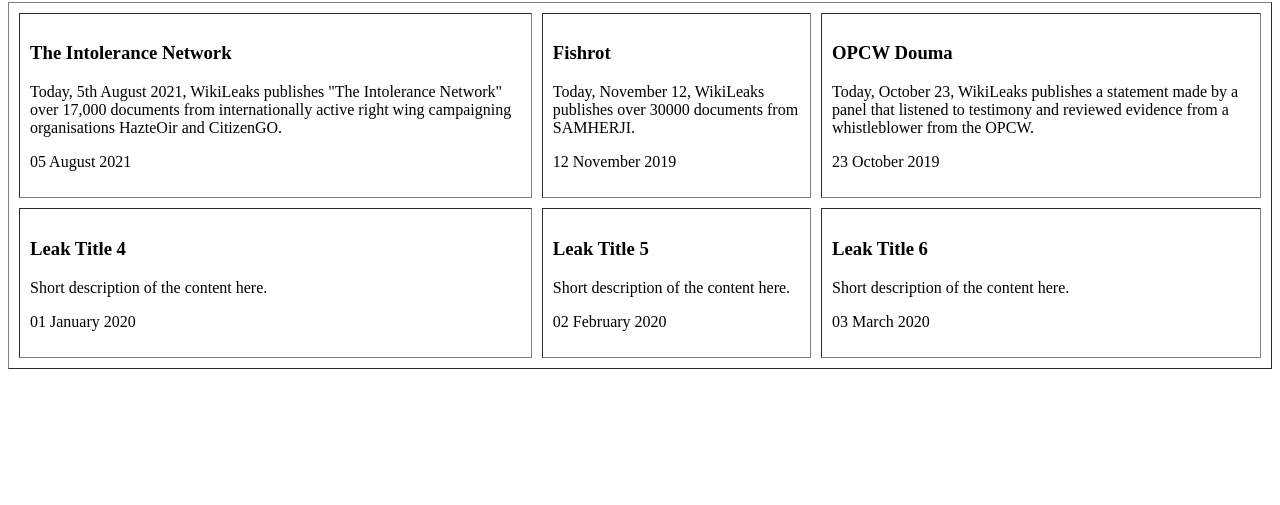
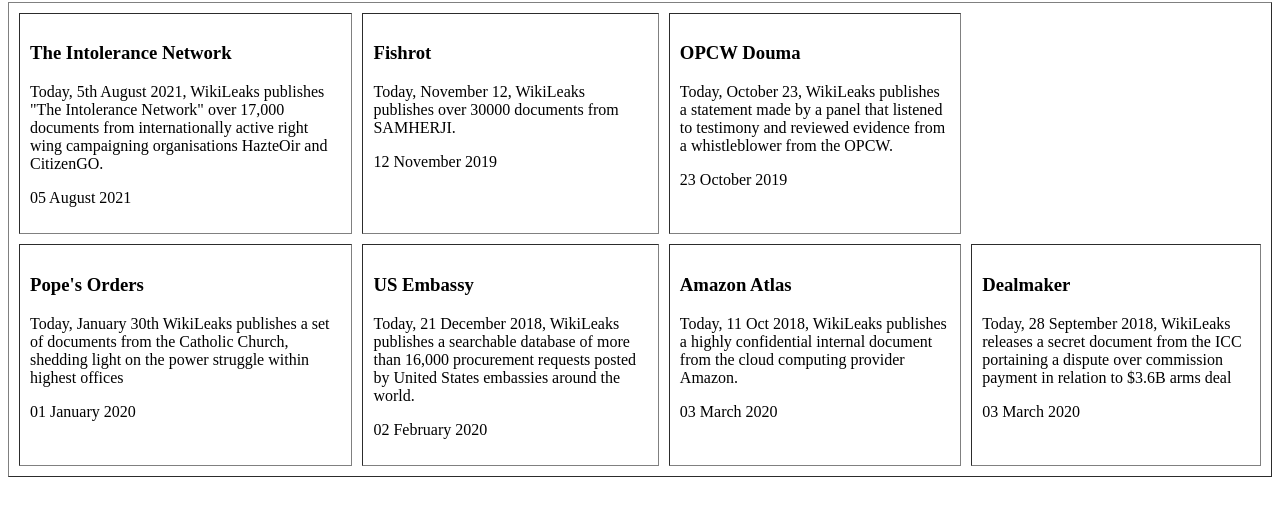
Before and after one commit to Jm1109154414/Jm1109154414.github.io, a plain HTML site: page wikileaks/index.html in a window 1280 px wide. Shown: the part 199-704 px from the top of the page. Drawn offline with Linux system fonts and the light colour scheme.

Commit message:
Wikileaks

```diff
--- a/wikileaks/index.html
+++ b/wikileaks/index.html
@@ -57,22 +57,28 @@
         <tr>
             <td valign="top">
 
-                <h3>Leak Title 4</h3>
-                <p>Short description of the content here.</p>
+                <h3>Pope's Orders</h3>
+                <p>Today, January 30th WikiLeaks publishes a set of documents from the Catholic Church, shedding light on the power struggle within highest offices</p>
                 <p>01 January 2020</p>
             </td>
 
             <td valign="top">
 
-                <h3>Leak Title 5</h3>
-                <p>Short description of the content here.</p>
+                <h3>US Embassy</h3>
+                <p>Today, 21 December 2018, WikiLeaks publishes a searchable database of more than 16,000 procurement requests posted by United States embassies around the world.</p>
                 <p>02 February 2020</p>
             </td>
 
             <td valign="top">
 
-                <h3>Leak Title 6</h3>
-                <p>Short description of the content here.</p>
+                <h3>Amazon Atlas</h3>
+                <p>Today, 11 Oct 2018, WikiLeaks publishes a highly confidential internal document from the cloud computing provider Amazon.</p>
+                <p>03 March 2020</p>
+            </td>
+             <td valign="top">
+
+                <h3>Dealmaker</h3>
+                <p>Today, 28 September 2018, WikiLeaks releases a secret document from the ICC portaining a dispute over commission payment in relation to $3.6B arms deal</p>
                 <p>03 March 2020</p>
             </td>
         </tr>
```
Also changed, not shown: wikileaks_v1/Amazon.png (renamed from V1/Amazon.png), wikileaks_v1/Bitcoin.png (renamed from V1/Bitcoin.png), wikileaks_v1/Courage.png (renamed from V1/Courage.png), wikileaks_v1/Dealmaker.png (renamed from V1/Dealmaker.png), wikileaks_v1/OPCW.png (renamed from V1/OPCW.png), wikileaks_v1/Popes.png (renamed from V1/Popes.png), wikileaks_v1/Tails.png (renamed from V1/Tails.png), wikileaks_v1/Theintolerance.png (renamed from V1/Theintolerance.png), wikileaks_v1/Tor.png (renamed from V1/Tor.png), wikileaks_v1/US_embassy.jpg (renamed from V1/US_embassy.jpg), wikileaks_v1/index.html (renamed from V1/index.html), 2 other files.
